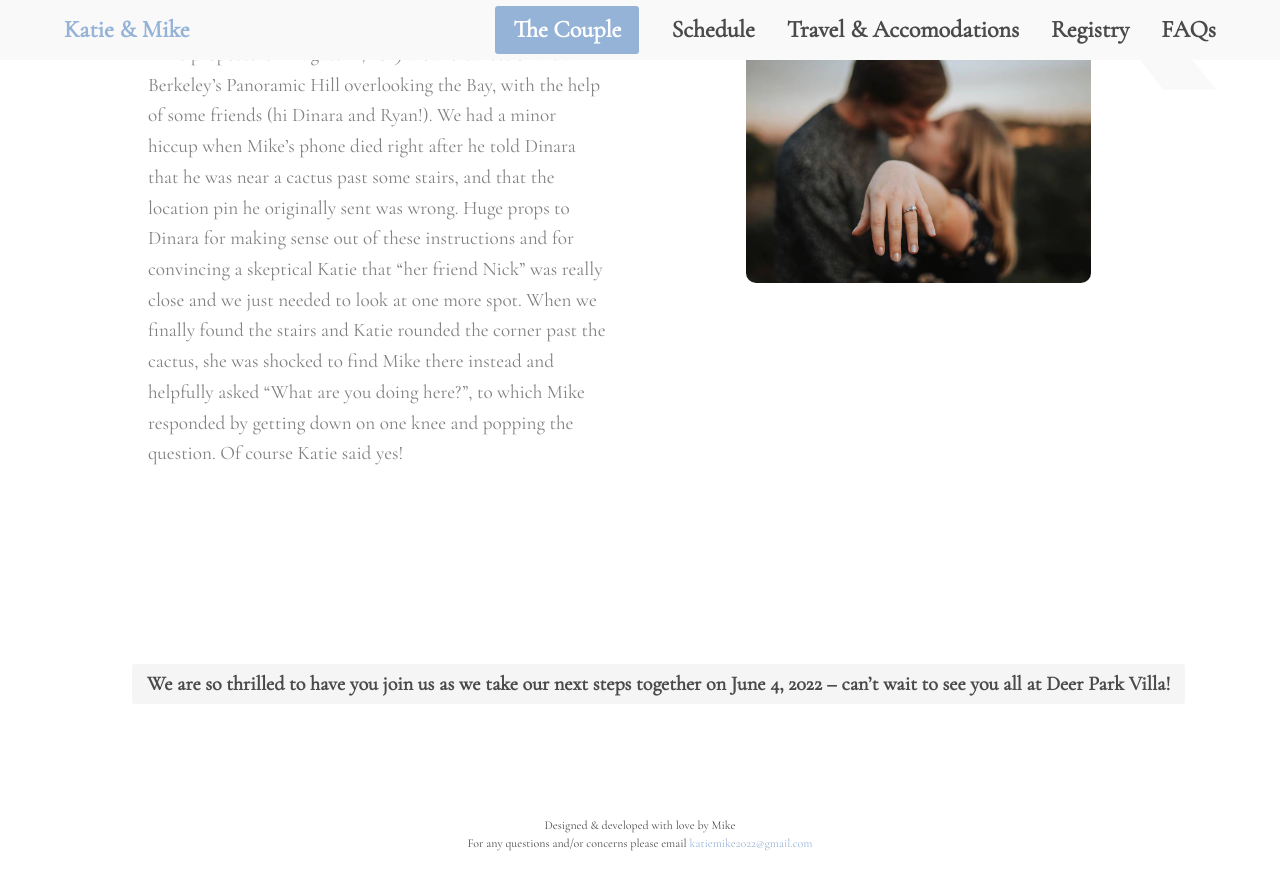
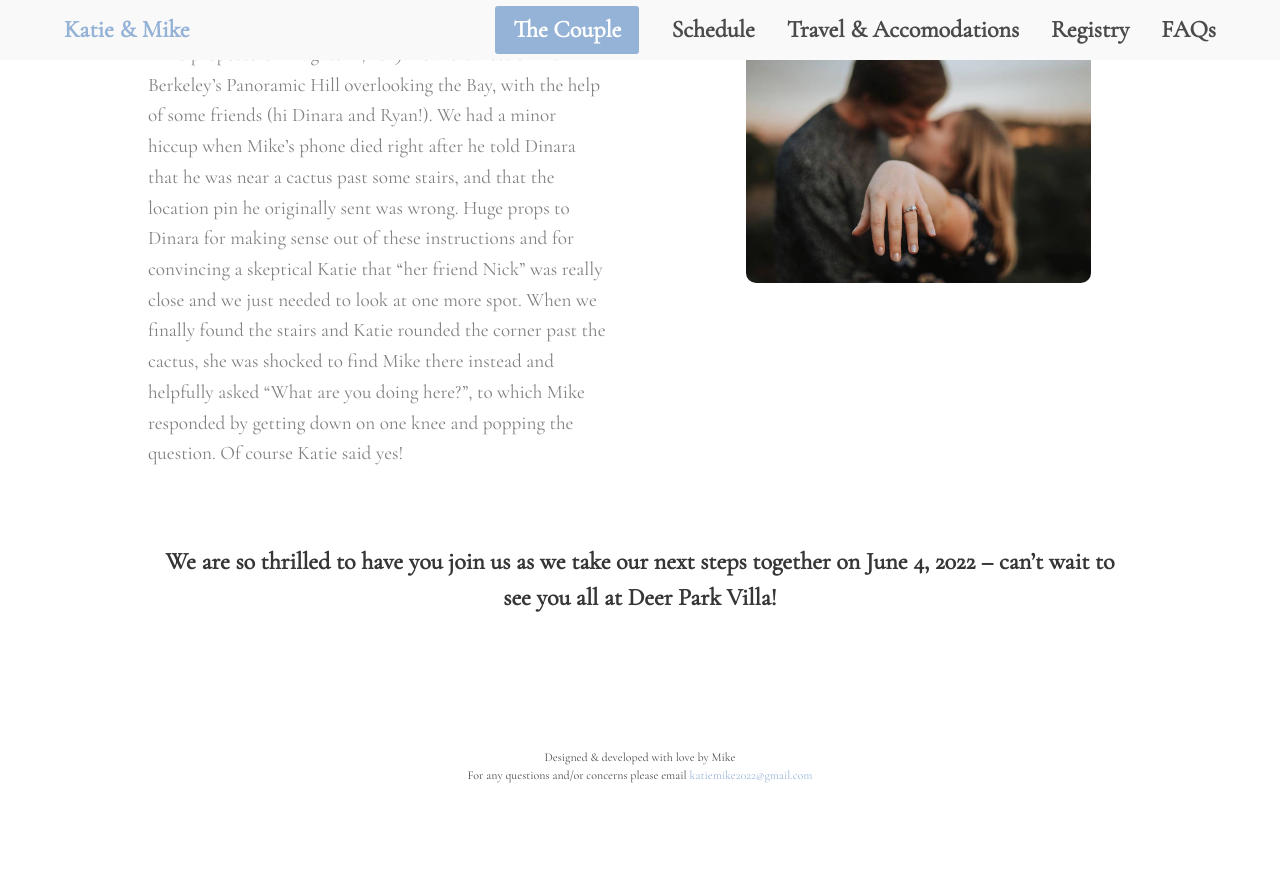
Before and after one commit to mjd3/wedding-website, a Jekyll site: the page built from _pages/couple.md, in a window 1280 px wide and 900 px high, scrolled down 2604 px. Shown: the top 890 px of the window. Built offline with Jekyll 4.4.1, drawn with Linux system fonts in a browser that asks for light colours; after the commit the page ends 3436 px from its top, so only the background shows below that.

Commit message:
fix deer park announcement

```diff
--- a/_layouts/couple.html
+++ b/_layouts/couple.html
@@ -234,27 +234,18 @@ redirect_from:
       <p class="is-hidden-tablet" style="line-height:0px;margin:-35px;">
         <br>
       </p>
-      <div id="couple-8" class="column column-couple-text is-5">
-        <strong class="is-size-5 is-hidden-desktop">
-          <br>We are so thrilled to have you join us as we take our next steps together on June 4,
-          2022 – can’t wait to see you all at Deer Park Villa!
-          <br>
-          <br>
+      <br class="is-hidden-mobile">
+    </div>
+    <div id="couple-9" class="column is-10 is-offset-1">
+      <p class="thin">
+        <strong class="is-size-4">
+          <center>
+            We are so thrilled to have you join us as we take our next steps together on June 4,
+            2022 – can’t wait to see you all at Deer Park Villa!
+          </center>
           <br>
         </strong>
-      </div>
-      <div id="couple-9" class="column is-10 is-offset-1 is-hidden-touch">
-        <p class="thin">
-          <strong>
-            <center>
-              <span class="tag is-size-5">We are so thrilled to have you join us as we take our next steps together on June 4,
-                2022 – can’t wait to see you all at Deer Park Villa!</span>
-            </center>
-            <br>
-          </strong>
-        </p>
-      </div>
-      <br class="is-hidden-mobile">
+      </p>
     </div>
     <br class="is-hidden-mobile">
     <br class="is-hidden-mobile">
```
